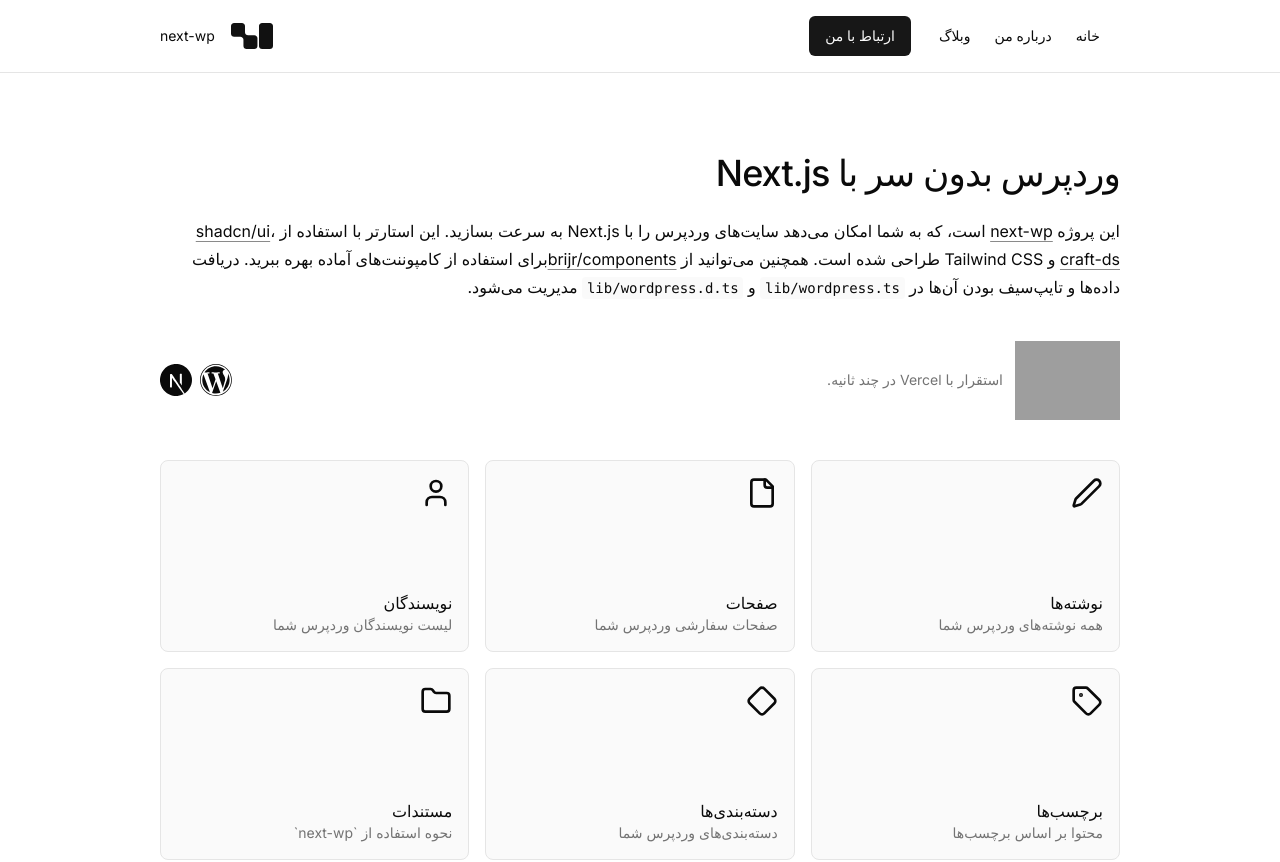
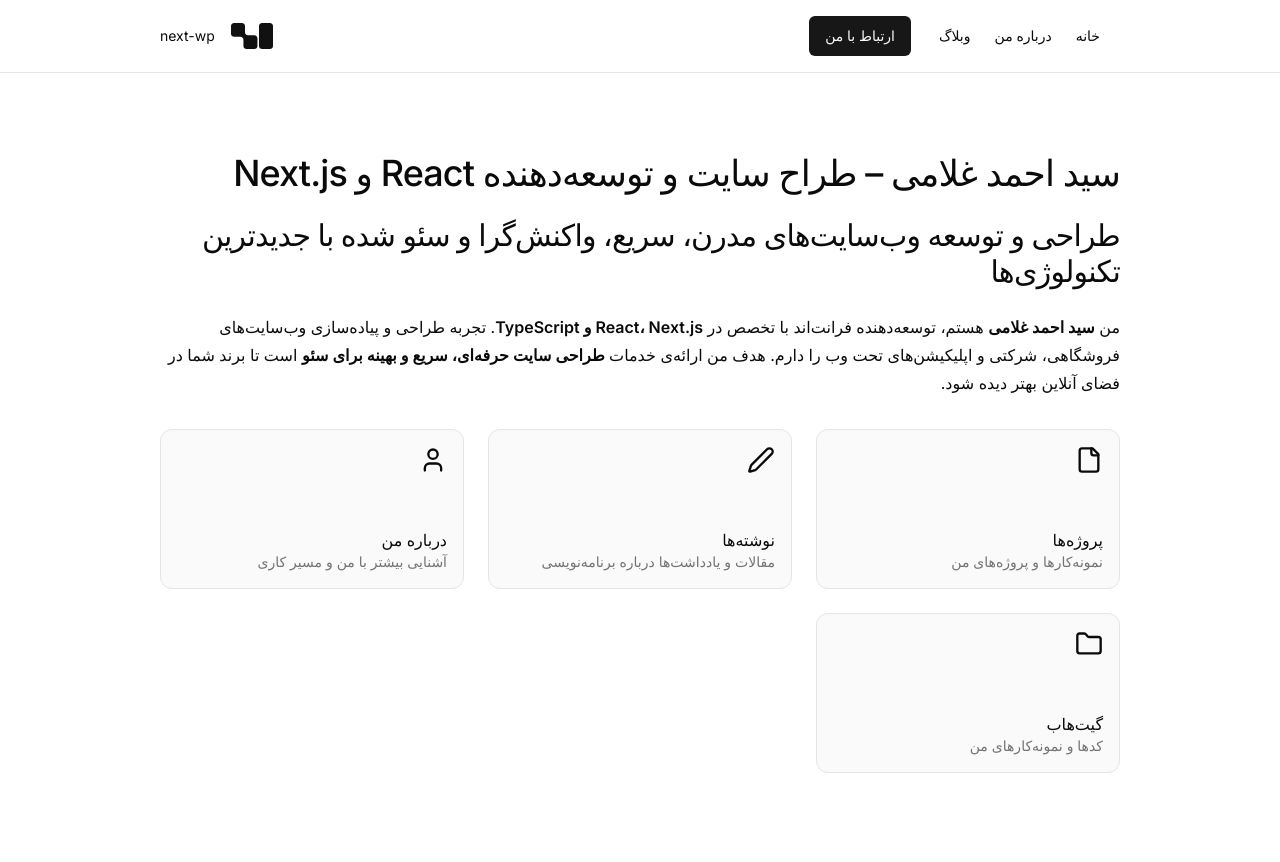
Before and after one commit to seyedahmaddv/seyedahmaddev, a Next.js app: page / in a window 1280 px wide. Shown: the top 862 px of the page. Built offline with nearby package versions, Linux system fonts and the light colour scheme; grey boxes are pictures that could not be loaded.

Commit message:
edit home page

```diff
--- a/app/page.tsx
+++ b/app/page.tsx
@@ -1,147 +1,123 @@
-// Craft Imports
+// app/page.tsx
+import { Metadata } from "next";
+import Link from "next/link";
 import { Section, Container, Prose } from "@/components/craft";
-import Balancer from "react-wrap-balancer";
+import { File, Pen, User, Folder } from "lucide-react";
 
-// Next.js Imports
-import Link from "next/link";
+// 📌 تنظیمات سئو
+export const metadata: Metadata = {
+  title: "سید احمد غلامی | طراح سایت و توسعه‌دهنده React و Next.js",
+  description:
+    "طراحی و توسعه وب‌سایت‌های مدرن، بهینه برای سئو، سریع و واکنش‌گرا با React، Next.js، TypeScript و Tailwind CSS. خدمات طراحی سایت حرفه‌ای توسط سید احمد غلامی.",
+  keywords: [
+    "طراحی سایت",
+    "توسعه وب",
+    "React",
+    "Next.js",
+    "TypeScript",
+    "Tailwind CSS",
+    "سید احمد غلامی",
+    "طراح سایت",
+  ],
+  openGraph: {
+    title: "سید احمد غلامی | طراح سایت و توسعه‌دهنده React و Next.js",
+    description:
+      "طراحی سایت حرفه‌ای و توسعه وب با React، Next.js و TypeScript توسط سید احمد غلامی.",
+    url: "https://seyedahmaddev.ir", // اینو بعداً با دامنه اصلیت عوض کن
+    siteName: "سید احمد غلامی",
+    images: [
+      {
+        url: "/og-image.jpg", // تصویر سئو (در پوشه public بذار)
+        width: 1200,
+        height: 630,
+        alt: "سید احمد غلامی – طراح سایت و توسعه‌دهنده React و Next.js",
+      },
+    ],
+    locale: "fa_IR",
+    type: "website",
+  },
+};
 
-// Icons
-import { File, Pen, Tag, Diamond, User, Folder } from "lucide-react";
-import { WordPressIcon } from "@/components/icons/wordpress";
-import { NextJsIcon } from "@/components/icons/nextjs";
-
-// این صفحه از کامپوننت craft.tsx و سیستم طراحی استفاده می‌کند
+// 📌 صفحه اصلی
 export default function Home() {
   return (
     <Section>
       <Container>
-        <ToDelete />
-      </Container>
-    </Section>
-  );
-}
-
-// نمونه‌ای از TSX با متن فارسی
-const ToDelete = () => {
-  return (
-    <main className="space-y-6">
+        <main className="space-y-8">
           <Prose>
-        <h1>
-          <Balancer>وردپرس بدون سر با Next.js</Balancer>
-        </h1>
+            <h1>سید احمد غلامی – طراح سایت و توسعه‌دهنده React و Next.js</h1>
+            <h2>
+              طراحی و توسعه وب‌سایت‌های مدرن، سریع، واکنش‌گرا و سئو شده با
+              جدیدترین تکنولوژی‌ها
+            </h2>
 
             <p>
-          این پروژه <a href="https://github.com/9d8dev/next-wp">next-wp</a> است،
-          که به شما امکان می‌دهد سایت‌های وردپرس را با Next.js به سرعت بسازید.
-          این استارتر با استفاده از <a href="https://ui.shadcn.com">shadcn/ui</a>،{" "}
-          <a href="https://craft-ds.com">craft-ds</a> و Tailwind CSS طراحی شده است.
-          همچنین می‌توانید از <a href="https://components.work">brijr/components</a>
-          برای استفاده از کامپوننت‌های آماده بهره ببرید. دریافت داده‌ها و
-          تایپ‌سیف بودن آن‌ها در <code>lib/wordpress.ts</code> و{" "}
-          <code>lib/wordpress.d.ts</code> مدیریت می‌شود.
+              من <strong>سید احمد غلامی</strong> هستم، توسعه‌دهنده فرانت‌اند با
+              تخصص در <strong>React، Next.js و TypeScript</strong>. تجربه
+              طراحی و پیاده‌سازی وب‌سایت‌های فروشگاهی، شرکتی و اپلیکیشن‌های تحت
+              وب را دارم. هدف من ارائه‌ی خدمات{" "}
+              <strong>طراحی سایت حرفه‌ای، سریع و بهینه برای سئو</strong> است تا
+              برند شما در فضای آنلاین بهتر دیده شود.
             </p>
           </Prose>
 
-      <div className="flex justify-between items-center gap-4">
-        {/* استارتر کلون Vercel */}
-        <div className="flex items-center gap-3">
-          <a
-            className="h-auto block"
-            href="https://vercel.com/new/clone?repository-url=https%3A%2F%2Fgithub.com%2F9d8dev%2Fnext-wp&env=WORDPRESS_URL,WORDPRESS_HOSTNAME&envDescription=Add%20WordPress%20URL%20with%20Rest%20API%20enabled%20(ie.%20https%3A%2F%2Fwp.example.com)%20abd%20the%20hostname%20for%20Image%20rendering%20in%20Next%20JS%20(ie.%20wp.example.com)&project-name=next-wp&repository-name=next-wp&demo-title=Next%20JS%20and%20WordPress%20Starter&demo-url=https%3A%2F%2Fwp.9d8.dev"
+          {/* کارت‌های معرفی بخش‌ها */}
+          <div className="grid md:grid-cols-3 gap-6 mt-8">
+            <Link
+              href="/projects"
+              className="border h-40 bg-accent/50 rounded-xl p-4 flex flex-col justify-between hover:scale-[1.02] transition-all"
             >
-            <img
-              className="not-prose my-4"
-              src="https://vercel.com/button"
-              alt="Deploy with Vercel"
-              width={105}
-              height={32.62}
-            />
-          </a>
-          <p className="!text-sm sr-only sm:not-sr-only text-muted-foreground">
-            استقرار با Vercel در چند ثانیه.
-          </p>
-        </div>
-
-        <div className="flex gap-2 items-center">
-          <WordPressIcon className="text-foreground" width={32} height={32} />
-          <NextJsIcon className="text-foreground" width={32} height={32} />
-        </div>
-      </div>
-
-      <div className="grid md:grid-cols-3 gap-4 mt-6">
-        <Link
-          className="border h-48 bg-accent/50 rounded-lg p-4 flex flex-col justify-between hover:scale-[1.02] transition-all"
-          href="/posts"
-        >
-          <Pen size={32} />
+              <File size={28} />
               <span>
-            نوشته‌ها{" "}
+                پروژه‌ها
                 <span className="block text-sm text-muted-foreground">
-              همه نوشته‌های وردپرس شما
+                  نمونه‌کارها و پروژه‌های من
                 </span>
               </span>
             </Link>
+
             <Link
-          className="border h-48 bg-accent/50 rounded-lg p-4 flex flex-col justify-between hover:scale-[1.02] transition-all"
-          href="/pages"
+              href="/blog"
+              className="border h-40 bg-accent/50 rounded-xl p-4 flex flex-col justify-between hover:scale-[1.02] transition-all"
             >
-          <File size={32} />
+              <Pen size={28} />
               <span>
-            صفحات{" "}
+                نوشته‌ها
                 <span className="block text-sm text-muted-foreground">
-              صفحات سفارشی وردپرس شما
+                  مقالات و یادداشت‌ها درباره برنامه‌نویسی
                 </span>
               </span>
             </Link>
+
             <Link
-          className="border h-48 bg-accent/50 rounded-lg p-4 flex flex-col justify-between hover:scale-[1.02] transition-all"
-          href="/posts/authors"
+              href="/about"
+              className="border h-40 bg-accent/50 rounded-xl p-4 flex flex-col justify-between hover:scale-[1.02] transition-all"
             >
-          <User size={32} />
+              <User size={28} />
               <span>
-            نویسندگان{" "}
+                درباره من
                 <span className="block text-sm text-muted-foreground">
-              لیست نویسندگان وردپرس شما
+                  آشنایی بیشتر با من و مسیر کاری
                 </span>
               </span>
             </Link>
-        <Link
-          className="border h-48 bg-accent/50 rounded-lg p-4 flex flex-col justify-between hover:scale-[1.02] transition-all"
-          href="/posts/tags"
+
+            <a
+              href="https://github.com/seyedahmaddv"
+              target="_blank"
+              className="border h-40 bg-accent/50 rounded-xl p-4 flex flex-col justify-between hover:scale-[1.02] transition-all"
             >
-          <Tag size={32} />
+              <Folder size={28} />
               <span>
-            برچسب‌ها{" "}
+                گیت‌هاب
                 <span className="block text-sm text-muted-foreground">
-              محتوا بر اساس برچسب‌ها
-            </span>
-          </span>
-        </Link>
-        <Link
-          className="border h-48 bg-accent/50 rounded-lg p-4 flex flex-col justify-between hover:scale-[1.02] transition-all"
-          href="/posts/categories"
-        >
-          <Diamond size={32} />
-          <span>
-            دسته‌بندی‌ها{" "}
-            <span className="block text-sm text-muted-foreground">
-              دسته‌بندی‌های وردپرس شما
-            </span>
-          </span>
-        </Link>
-        <a
-          className="border h-48 bg-accent/50 rounded-lg p-4 flex flex-col justify-between hover:scale-[1.02] transition-all"
-          href="https://github.com/9d8dev/next-wp/blob/main/README.md"
-        >
-          <Folder size={32} />
-          <span>
-            مستندات{" "}
-            <span className="block text-sm text-muted-foreground">
-              نحوه استفاده از `next-wp`
+                  کدها و نمونه‌کارهای من
                 </span>
               </span>
             </a>
           </div>
         </main>
+      </Container>
+    </Section>
   );
-};
+}
```
Lines whose indentation alone changed are shown as unchanged.
